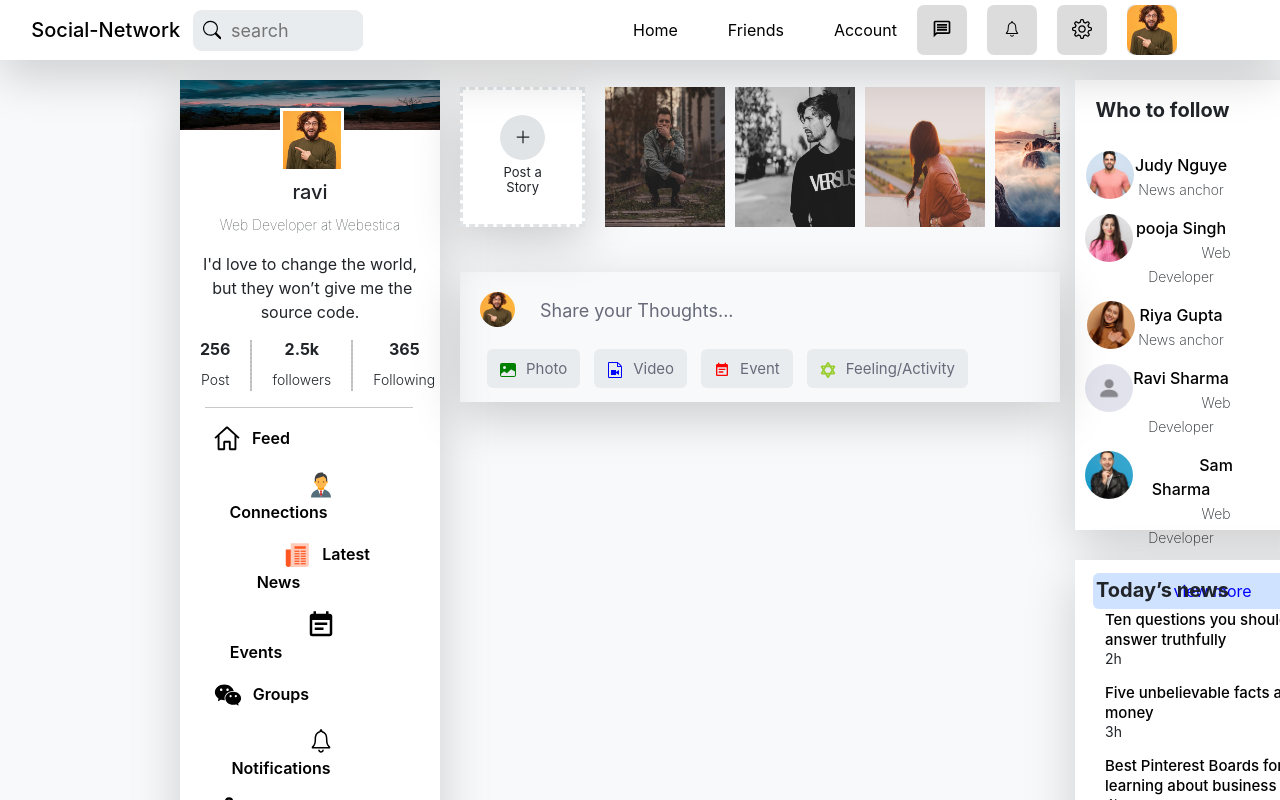
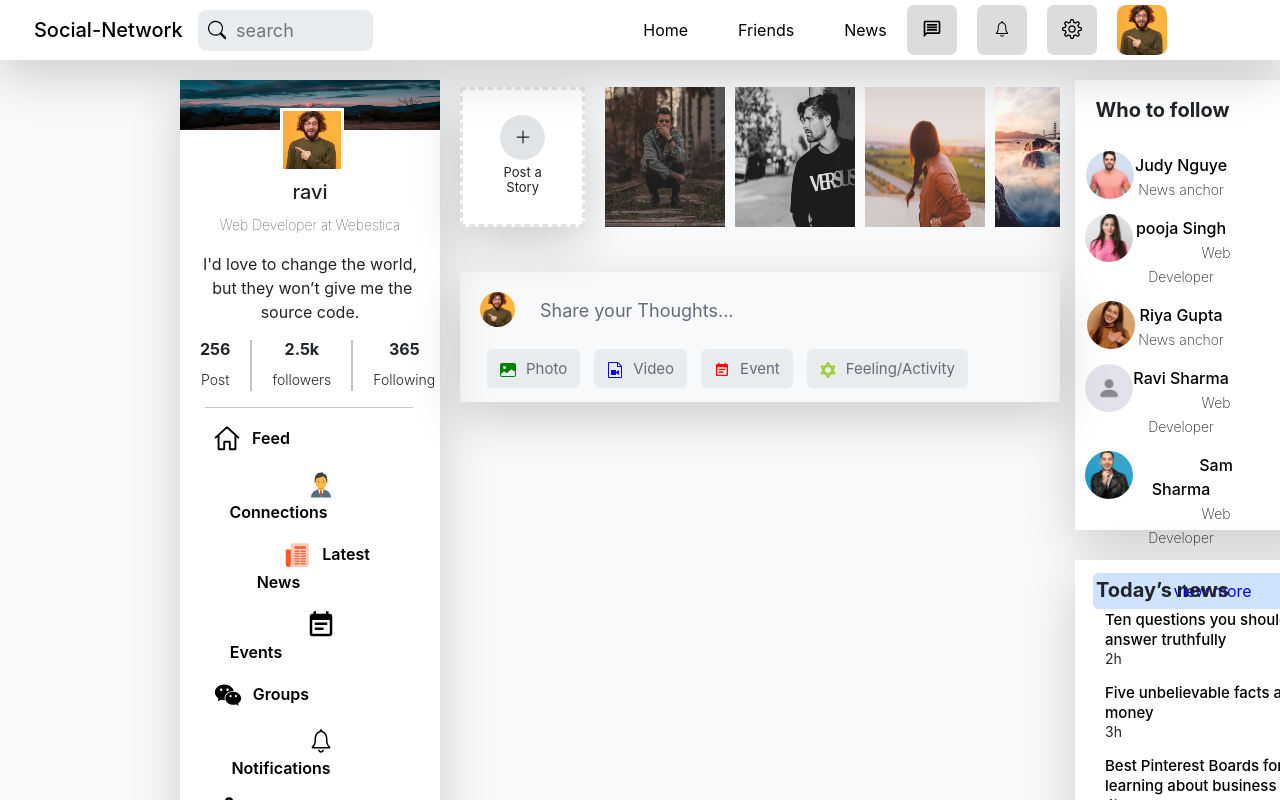
Before and after one commit to ravindarsahani3183/social-Networking, a React (Create React App) app: page / in a window 1280 px wide. Shown: the top 800 px of the page. Built offline with nearby package versions, Linux system fonts and the light colour scheme.

Commit message:
update story

```diff
--- a/src/Header/Header.js
+++ b/src/Header/Header.js
@@ -21,7 +21,7 @@ export const Header = () => {
             <div className='headerlinks'>
               <Link className='header-link' to="/"><span className='headerlink'>Home</span></Link>
               <Link className='header-link' to="/AddFriend"><span className='headerlink'>Friends</span></Link>
-              <Link className='header-link' to="/Login"><span className='headerlink'>Account</span></Link>
+              <Link className='header-link' to="/NewsBlog"><span className='headerlink'>News</span></Link>
             </div>
         </div>
         <div className='headericons'>
--- a/src/Story/Story.js
+++ b/src/Story/Story.js
@@ -21,7 +21,6 @@ export const Story = () => {
         <div className=''><img src="./assets/Story/06.jpg" className='story-img' alt=""></img></div>
         <div className=''><img src="./assets/Story/07.jpg" className='story-img' alt=""></img></div>
         <div className=''><img src="./assets/Story/05 (1).jpg" className='story-img' alt=""></img></div>
-        <div className=''><img src="./assets/Story/05 (1).jpg" className='story-img' alt=""></img></div>
       </div>
      </div>
     </div>
```
